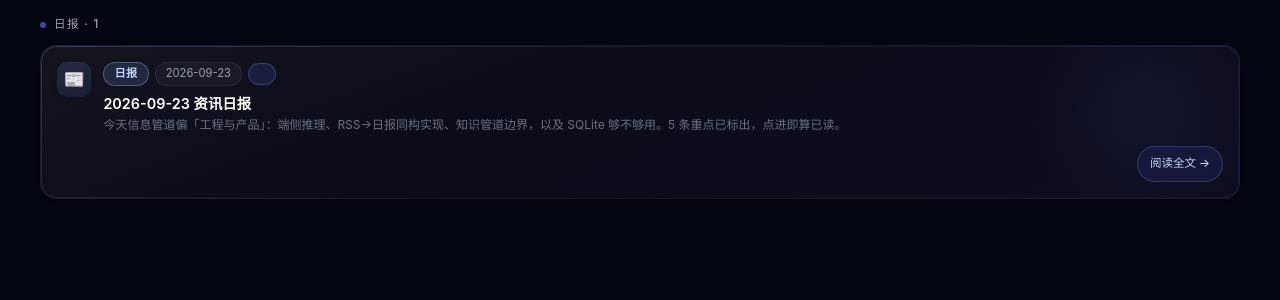
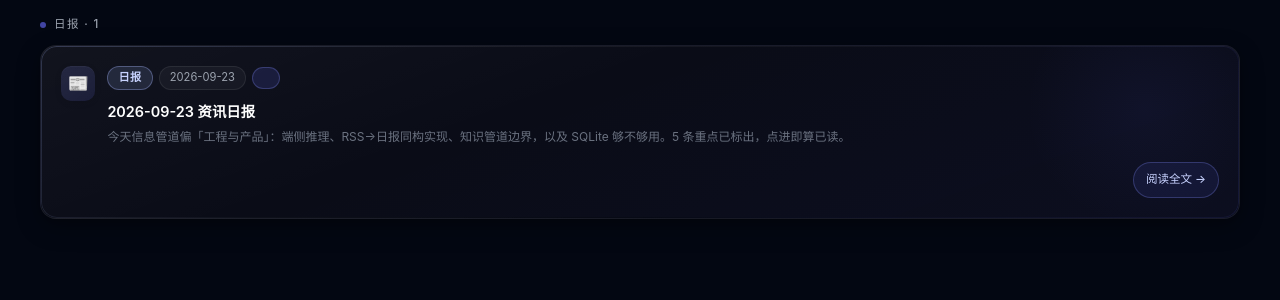
Before and after one commit to FeliixFeng/nexus, a Django app: page /rss/ in a window 1280 px wide. Shown: the part 158-458 px from the top of the page. Run offline with Django 5.2, Linux system fonts and the light colour scheme; data that the repository does not hold is empty; some libraries are stand-ins or nearby versions.

Commit message:
style(rss): 日报卡片间距 — 列表 gap 16px 与卡片内边距加宽
Ultraworked with [Sisyphus](https://github.com/code-yeongyu/oh-my-openagent)

Co-authored-by: Sisyphus <clio-agent@sisyphuslabs.ai>

```diff
--- a/static/css/rss.css
+++ b/static/css/rss.css
@@ -179,11 +179,17 @@
     min-width: 0;
 }
 
+/* 日报卡片列表：nx-stack 默认 gap 为 0，卡片会贴在一起，这里补上间距 */
+.feed-brief-list {
+    gap: var(--space-4);
+}
+
 .feed-card {
     display: flex;
     flex-direction: column;
     height: 100%;
     min-width: 0;
+    padding: var(--space-5);
 }
 
 .feed-card .nx-card-title,
@@ -197,7 +203,7 @@
     justify-content: flex-end;
     gap: var(--space-3);
     margin-top: auto;
-    padding-top: var(--space-3);
+    padding-top: var(--space-4);
     position: relative;
     z-index: 1;
 }
--- a/templates/rss/today.html
+++ b/templates/rss/today.html
@@ -3,7 +3,7 @@
 {% block feed_body %}
 <section class="mt-4 nx-enter nx-delay-1">
     <h2 class="nx-section-label">日报 · {{ briefs|length }}</h2>
-    <div class="nx-stack">
+    <div class="nx-stack feed-brief-list">
         {% for brief in briefs %}
         <article class="nx-card feed-card">
             <div class="feed-card-top">
@@ -14,11 +14,11 @@
                         <span class="nx-chip feed-chip-muted">{{ brief.date }}</span>
                         <span class="feed-score">{{ brief.item_count }}</span>
                     </div>
-                    <h3 class="nx-card-title mt-2 line-clamp-2">
+                    <h3 class="nx-card-title mt-3 line-clamp-2">
                         <a class="feed-card-title-link" href="{% url 'rss:brief_day' brief.date %}">{{ brief.title }}</a>
                     </h3>
                     {% if brief.lead %}
-                    <p class="nx-card-desc mt-1 line-clamp-2">{{ brief.lead }}</p>
+                    <p class="nx-card-desc mt-2 line-clamp-2">{{ brief.lead }}</p>
                     {% endif %}
                 </div>
             </div>
```
